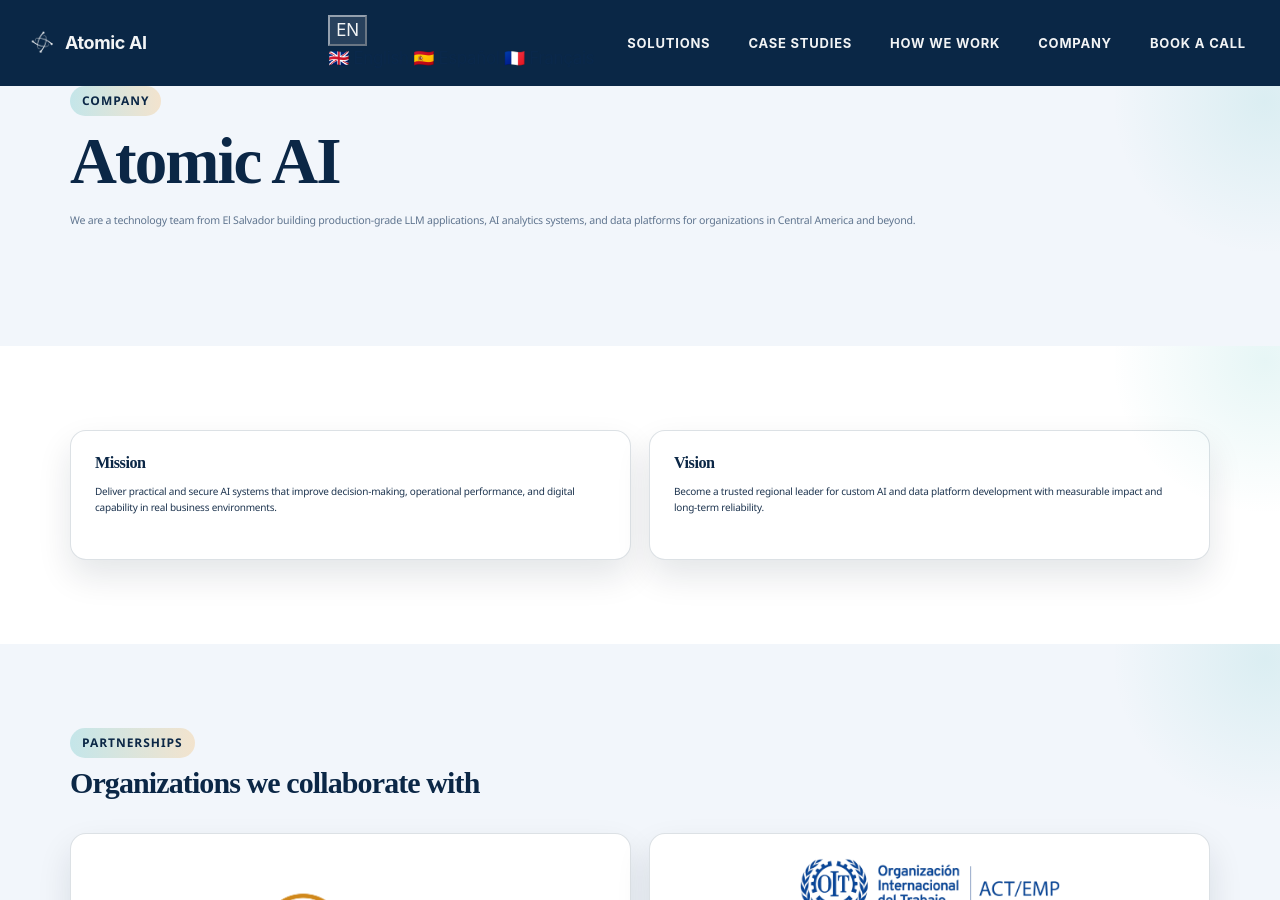
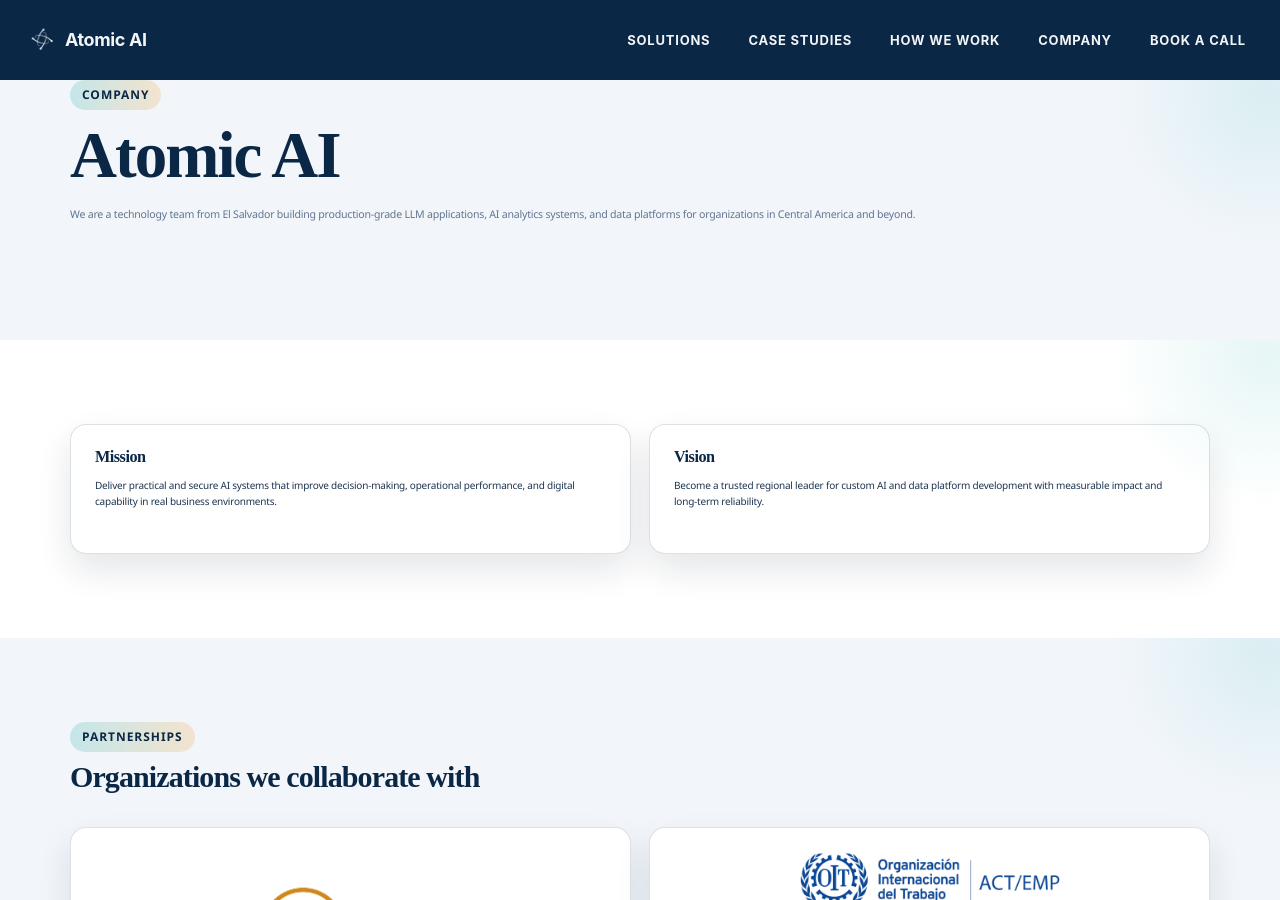
Before and after one commit to theatomicai/theatomicai.github.io, a Jekyll site: the page built from about.md, in a window 1280 px wide and 900 px high. Built offline with Jekyll 4.4.1, drawn with Linux system fonts in a browser that asks for light colours.

Commit message:
Remove language selector from navbar

```diff
--- a/_includes/nav.html
+++ b/_includes/nav.html
@@ -9,25 +9,6 @@
                 </a>
             </div>
             <div class="navbar-actions">
-                <div class="language-selector brand-lang-selector">
-                    <button class="lang-btn" id="langBtn" aria-label="Select Language">
-                        <span class="lang-current" id="currentLang">EN</span>
-                    </button>
-                    <div class="lang-dropdown" id="langDropdown">
-                        <a href="#" class="lang-option active" data-lang="en">
-                            <span class="lang-flag">🇬🇧</span>
-                            <span>English</span>
-                        </a>
-                        <a href="#" class="lang-option" data-lang="es">
-                            <span class="lang-flag">🇪🇸</span>
-                            <span>Español</span>
-                        </a>
-                        <a href="#" class="lang-option" data-lang="fr">
-                            <span class="lang-flag">🇫🇷</span>
-                            <span>Français</span>
-                        </a>
-                    </div>
-                </div>
                 <button type="button" class="navbar-toggle collapsed" data-toggle="collapse" data-target="#bs-example-navbar-collapse-1" aria-expanded="false">
                     <span class="sr-only">
                         Toggle navigation
```
